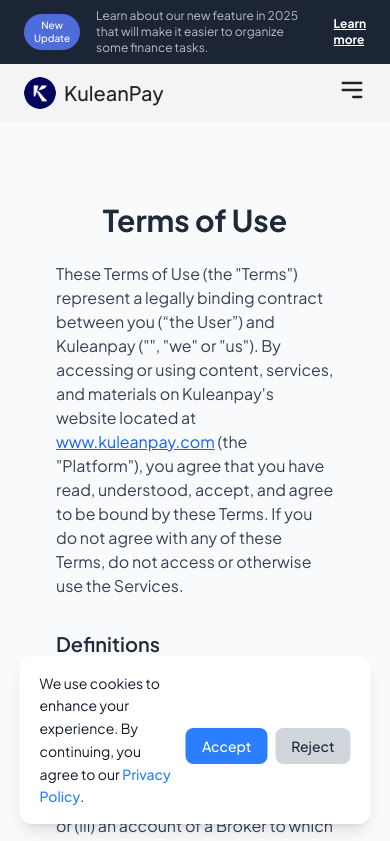
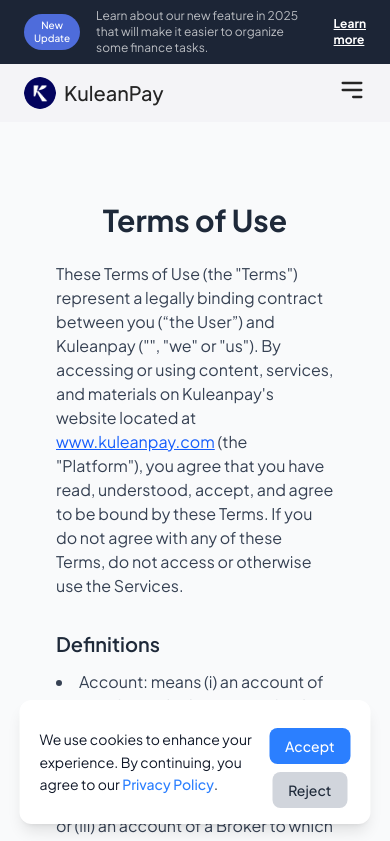
Before and after one commit to ChristopherAmah/kuleanpay, a React (Vite) app: page /terms-of-use in a window 390 px wide. Shown: the top 841 px of the page. Built offline with nearby package versions, Linux system fonts and the light colour scheme; a web font is replaced by a local one.

Commit message:
cookies row

```diff
--- a/src/components/CookiePopup.jsx
+++ b/src/components/CookiePopup.jsx
@@ -58,7 +58,7 @@
         </a>.
       </p>
 
-      <div className="flex items-center gap-2 mt-3">
+      <div className="flex flex-col sm:flex-row items-center gap-2 mt-3">
         <button
           onClick={handleAccept}
           className="
```
